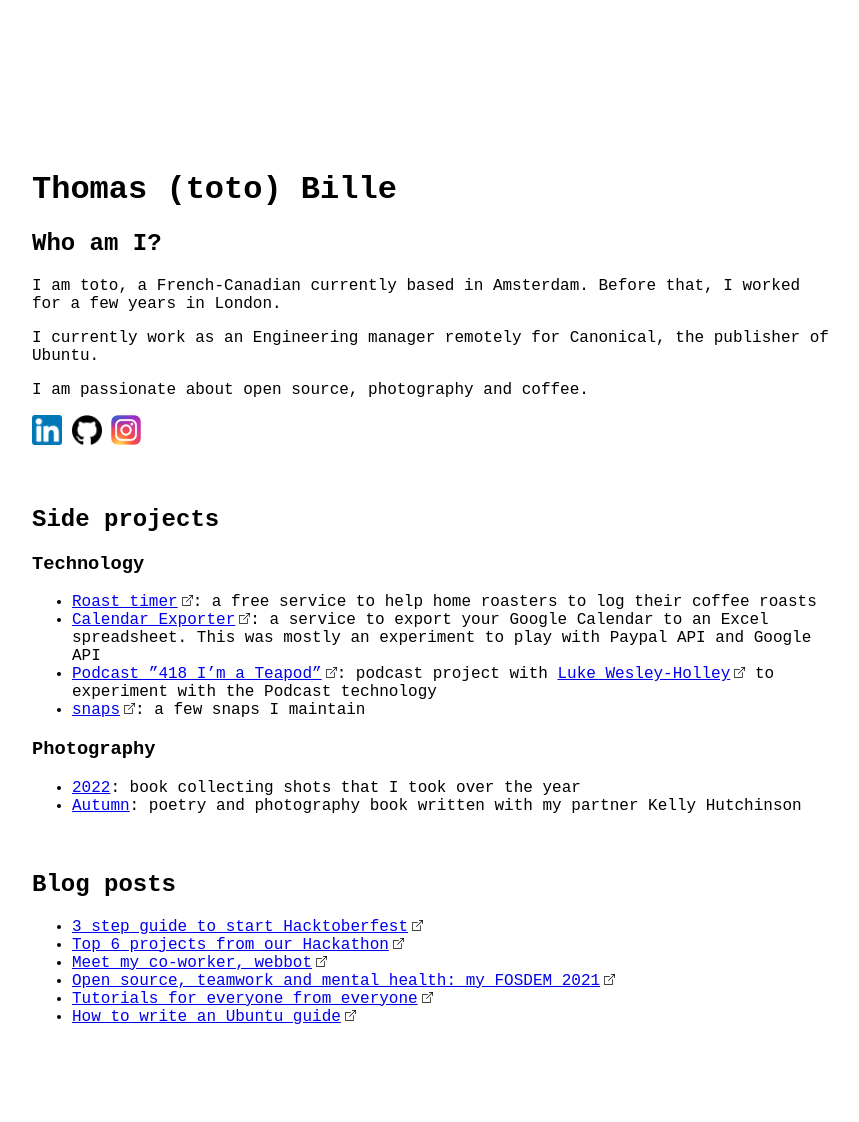
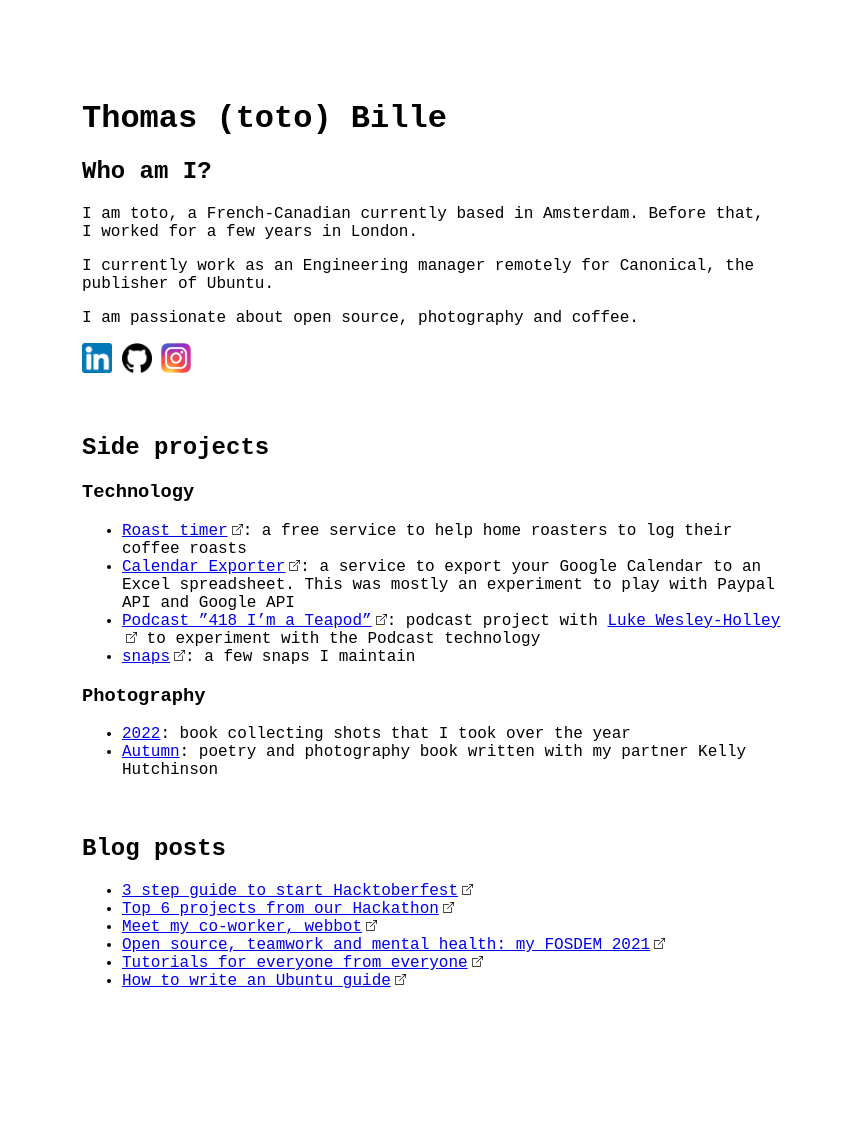
Before and after one commit to tbille/bille.dev, a Jekyll site: the page built from index.html, in a window 1280 px wide. Shown: the whole page, without its empty margins (208-1067 px from the left). Built offline with Jekyll 4.4.1, drawn with Linux system fonts in a browser that asks for light colours; after the commit the page ends 1036 px from its top, so only the background shows below that.

Commit message:
Fix layout

```diff
--- a/_layouts/default.html
+++ b/_layouts/default.html
@@ -42,7 +42,7 @@
 
     <style type="text/css" media="screen">
       body {
-        margin: 10;
+        margin: 10px;
         padding: 0;
         font-family: "Courier New", monospace;
         background-color: #ffffff;
@@ -56,9 +56,8 @@
 
       @media only screen and (min-width: 767px) {
         .page {
-          margin: 10px auto;
-          width: 800px;
-          padding: 50px;
+          margin: auto;
+          width: 700px;
           margin-top: 100px;
         }
       }
```
